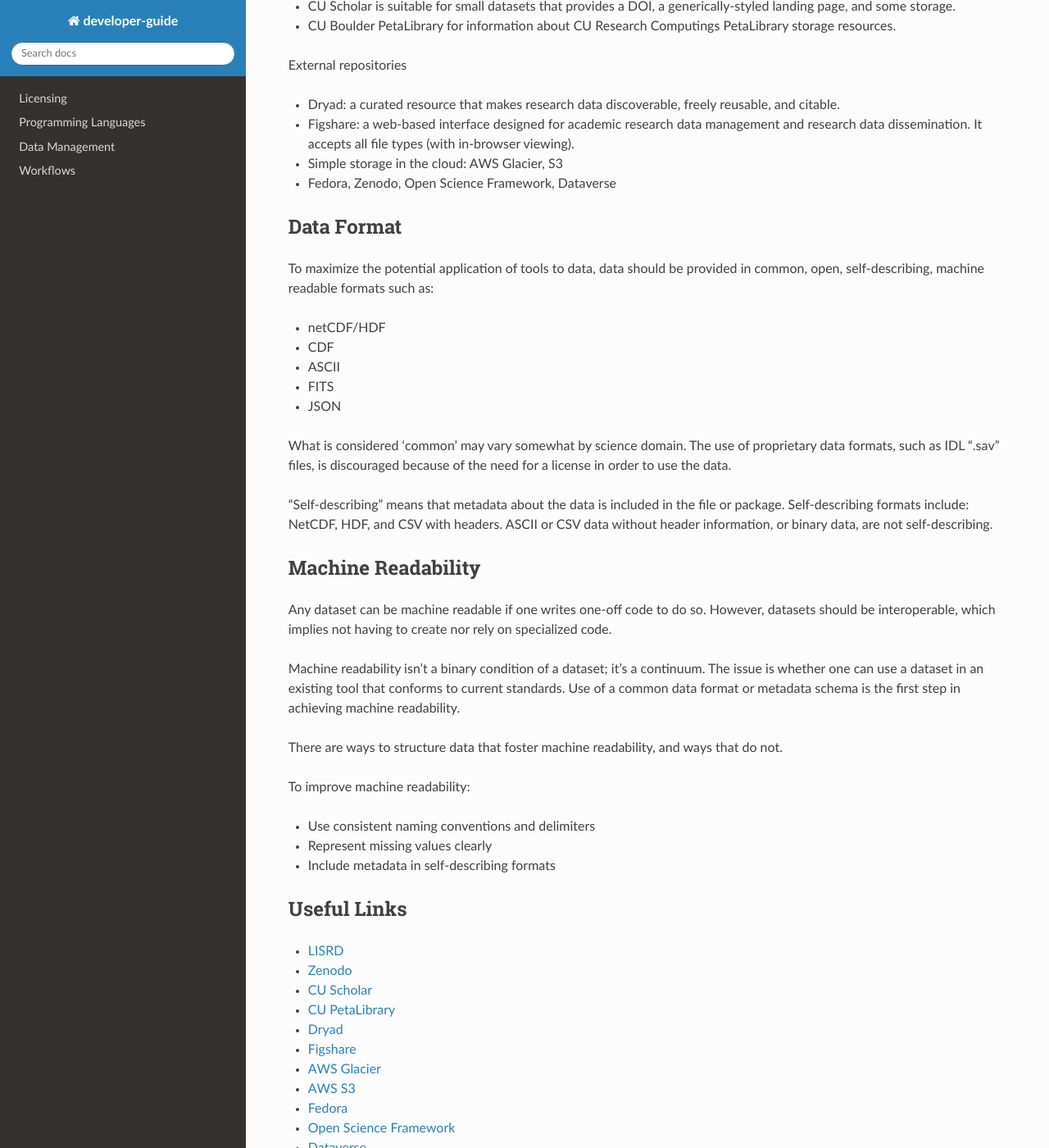
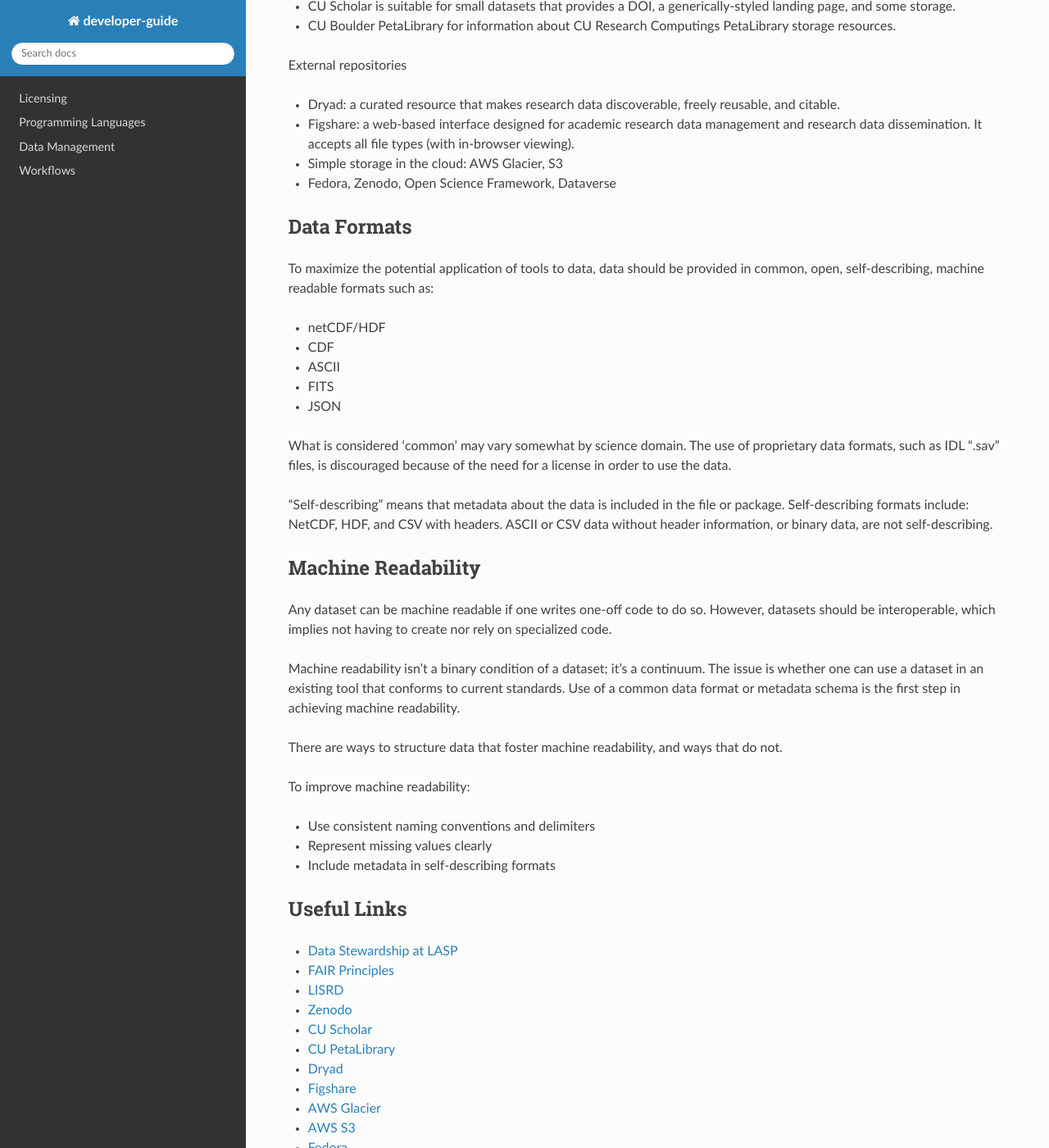
Before and after one commit to lasp/developer-guide, a Sphinx documentation site: the page built from docs/source/data_management/data_management.md, in a window 1280 px wide and 1400 px high, scrolled down 756 px. Shown: the whole window at 82% size. Built offline with Sphinx 7.4.7 and the Read the Docs theme 3.1.0, drawn with Linux system fonts in a browser that asks for light colours; pages that are not in the unit, such as notebooks, are missing from menus.

Commit message:
Move guide out of file formats folder and add links to relevant guides

```diff
--- a/docs/source/data_management/file_formats/data_management.md
+++ b/docs/source/data_management/data_management.md
@@ -35,7 +35,7 @@
 - Simple storage in the cloud: AWS Glacier, S3
 - Fedora, Zenodo, Open Science Framework, Dataverse
 
-## Data Format
+## Data Formats
 
 To maximize the potential application of tools to data, data should be provided in common, open, self-describing,
 machine readable formats such as:
@@ -72,6 +72,8 @@
 
 ## Useful Links
 
+- [Data Stewardship at LASP](data_stewardship.md)
+- [FAIR Principles](fair_principles.md)
 - [LISRD](https://lasp.colorado.edu/lisird/)
 - [Zenodo](https://zenodo.org/)
 - [CU Scholar](https://scholar.colorado.edu/about)
```
